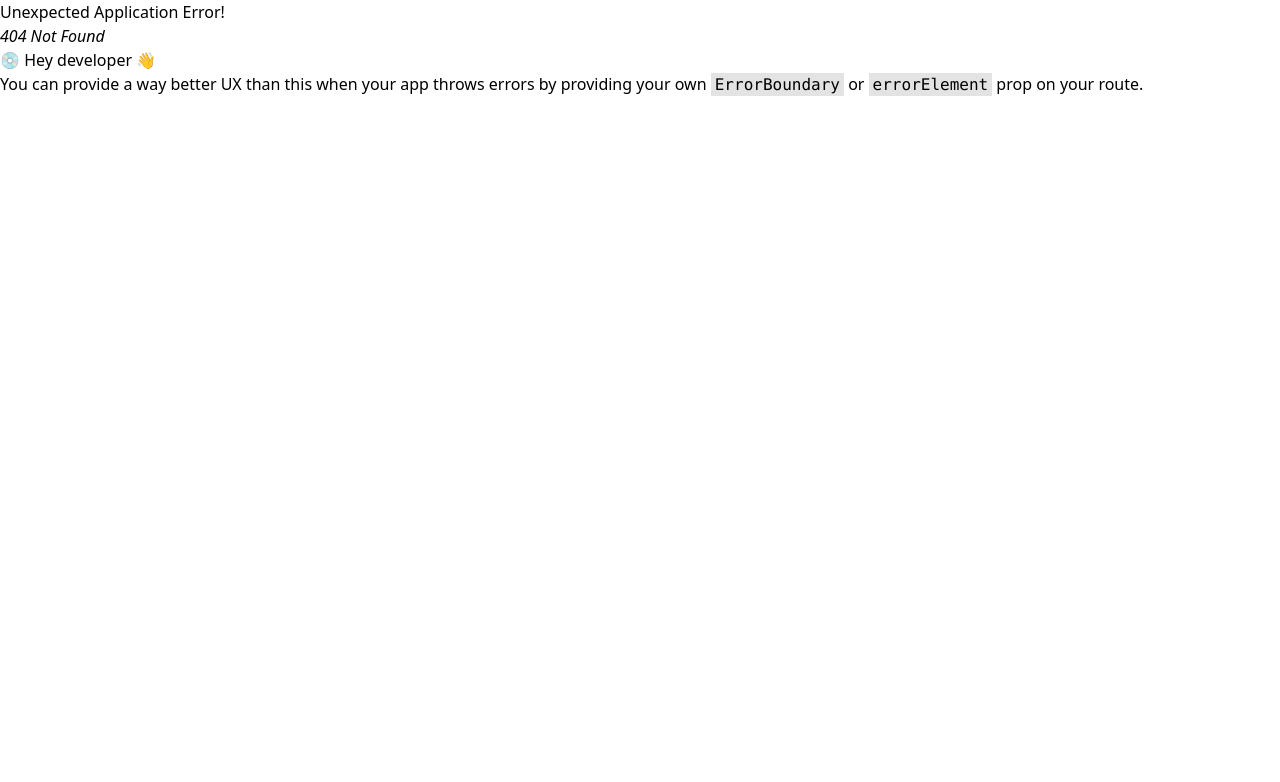
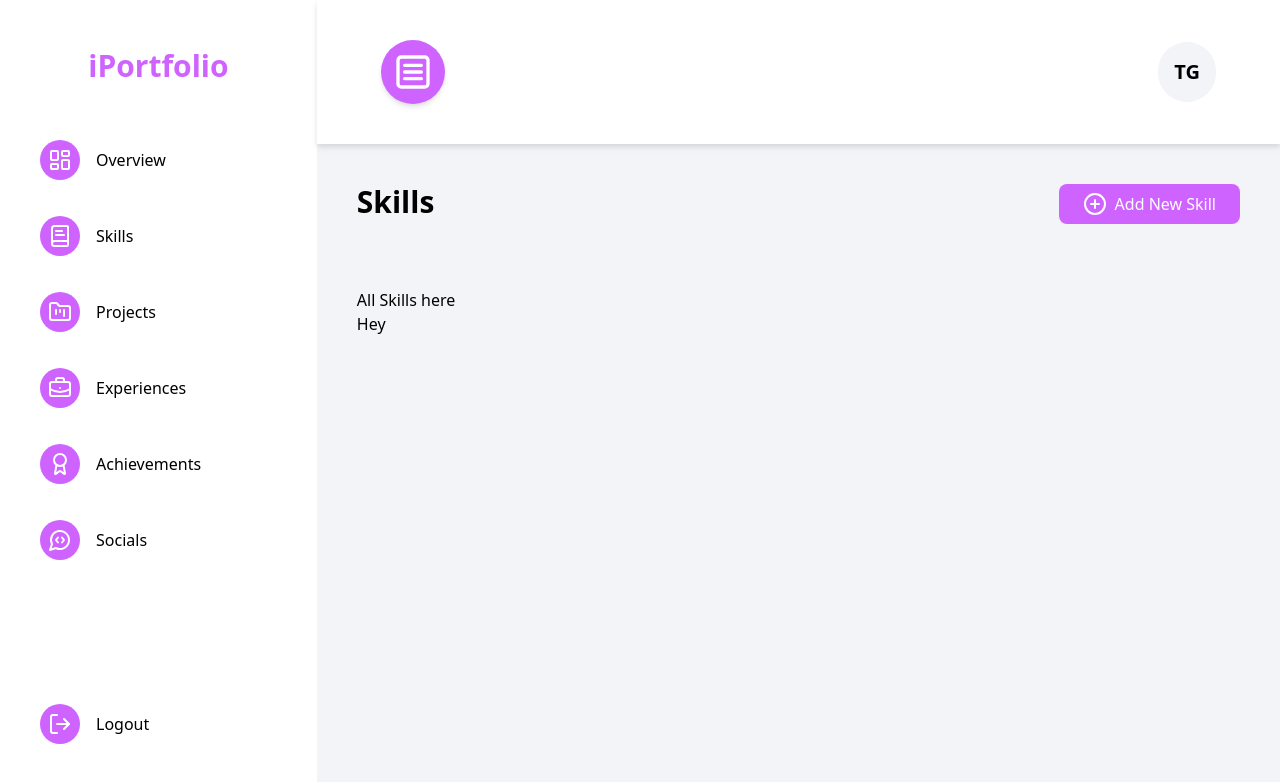
Before and after one commit to theodys-org/portfolio, a React (Vite) app: page /dashboard/skills in a window 1280 px wide. Before the commit this address had no page. Shown: the top 782 px of the page. Built offline with nearby package versions, Linux system fonts and the light colour scheme.

Commit message:
feat: update overview page

```diff
--- a/src/App.jsx
+++ b/src/App.jsx
@@ -3,8 +3,14 @@ import "./App.css";
 import Landing from "./pages/landing";
 import Login from "./pages/auth/Login";
 import SignUp from "./pages/auth/SignUp";
-import Dashboard from "./pages/dashboard";
 import Preview from "./pages/preview";
+import DasboardLayout from "./pages/dashboard/layouts";
+import Overview from "./pages/dashboard/pages/overview";
+import Skills from "./pages/dashboard/pages/skills";
+import Projects from "./pages/dashboard/pages/projects";
+import Achievements from "./pages/dashboard/pages/achievements";
+import Socials from "./pages/dashboard/pages/socials";
+import Experiences from "./pages/dashboard/pages/experiences";
 
 function App() {
   const router = createBrowserRouter([
@@ -22,7 +28,33 @@ function App() {
     },
     {
       path: "dashboard",
-      element: <Dashboard />,
+      element: <DasboardLayout />,
+      children: [
+        {
+          index: true,
+          element: <Overview />,
+        },
+        {
+          path: "skills",
+          element: <Skills />,
+        },
+        {
+          path: "projects",
+          element: <Projects />,
+        },
+        {
+          path: "achievements",
+          element: <Achievements />,
+        },
+        {
+          path: "socials",
+          element: <Socials />,
+        },
+        {
+          path: "experiences",
+          element: <Experiences />,
+        },
+      ],
     },
     {
       path: "preview",
--- /dev/null
+++ b/src/components/Sidebar.jsx
@@ -0,0 +1,35 @@
+import { LogOut } from "lucide-react";
+import { Link } from "react-router-dom";
+import K from "../constants";
+
+const Sidebar = () => {
+  return (
+    <div className="h-screen w-[400px] shadow-2xl flex flex-col px-8 py-12 ">
+      <span className="text-3xl font-bold text-primary text-center">
+        iPortfolio
+      </span>
+      <div className="flex flex-col gap-y-5 mt-12">
+        {K.NAVLINKS.map(({ icon, text, link }, index) => (
+          <Link
+            to={link}
+            key={index}
+            className="flex gap-x-4 items-center hover:bg-primary hover:text-white hover:rounded-md p-2"
+          >
+            <span className="bg-primary text-white p-2 rounded-full">
+              {icon}
+            </span>
+            <span>{text}</span>
+          </Link>
+        ))}
+      </div>
+      <button className="flex gap-x-4 items-center mt-auto hover:bg-primary hover:text-white hover:rounded-md p-2">
+        <span className="bg-primary text-white p-2 rounded-full">
+          <LogOut />
+        </span>
+        <span>Logout</span>
+      </button>
+    </div>
+  );
+};
+
+export default Sidebar;
--- /dev/null
+++ b/src/constants/index.jsx
@@ -0,0 +1,75 @@
+import {
+  Award,
+  BookText,
+  BriefcaseBusiness,
+  FolderKanban,
+  LayoutDashboard,
+  MessageCircleCode,
+} from "lucide-react";
+
+export default {
+  NAVLINKS: [
+    {
+      icon: <LayoutDashboard />,
+      text: "Overview",
+      link: "/dashboard",
+    },
+    {
+      icon: <BookText />,
+      text: "Skills",
+      link: "/dashboard/skills",
+      total: 40,
+    },
+    {
+      icon: <FolderKanban />,
+      text: "Projects",
+      link: "/dashboard/projects",
+      total: 100,
+    },
+    {
+      icon: <BriefcaseBusiness />,
+      text: "Experiences",
+      link: "/dashboard/experiences",
+      total: 9,
+    },
+    {
+      icon: <Award />,
+      text: "Achievements",
+      link: "/dashboard/achievements",
+      total: 10,
+    },
+    {
+      icon: <MessageCircleCode />,
+      text: "Socials",
+      link: "/dashboard/socials",
+      total: 4,
+    },
+  ],
+  OVERVIEW: [
+    {
+      icon: <BookText />,
+      text: "Skills",
+      total: 40,
+    },
+    {
+      icon: <FolderKanban />,
+      text: "Projects",
+      total: 100,
+    },
+    {
+      icon: <BriefcaseBusiness />,
+      text: "Experiences",
+      total: 9,
+    },
+    {
+      icon: <Award />,
+      text: "Achievements",
+      total: 10,
+    },
+    {
+      icon: <MessageCircleCode />,
+      text: "Socials",
+      total: 4,
+    },
+  ],
+};
--- /dev/null
+++ b/src/pages/dashboard/layouts/index.jsx
@@ -0,0 +1,24 @@
+import { Outlet } from "react-router-dom";
+import Sidebar from "../../../components/Sidebar";
+import { SquareMenu } from "lucide-react";
+
+const DasboardLayout = () => {
+  return (
+    <div className="flex">
+      <Sidebar />
+      <div className="bg-secondary w-full">
+        <div className="flex px-16 bg-white py-10 drop-shadow-md items-center">
+          <span className="p-3 bg-primary text-white rounded-full shadow-md hover:bg-white hover:text-primary">
+            <SquareMenu className="size-10" />
+          </span>
+          <span className="ml-auto bg-secondary p-4 rounded-full">
+            <span className="text-xl font-semibold">TG</span>
+          </span>
+        </div>
+        <Outlet />
+      </div>
+    </div>
+  );
+};
+
+export default DasboardLayout;
--- /dev/null
+++ b/src/pages/dashboard/layouts/pagesLayout.jsx
@@ -0,0 +1,18 @@
+import { PlusCircleIcon } from "lucide-react";
+
+const PagesLayout = ({ headerText, buttonText, children }) => {
+  return (
+    <div className="p-10 flex flex-col gap-y-16">
+      <div className="flex ">
+        <h1 className="text-3xl font-bold">{headerText}</h1>
+        <button className="bg-primary text-white px-6 py-2 ml-auto rounded-lg flex gap-x-2">
+          <PlusCircleIcon />
+          {buttonText}
+        </button>
+      </div>
+      <div className="">{children}</div>
+    </div>
+  );
+};
+
+export default PagesLayout;
--- /dev/null
+++ b/src/pages/dashboard/pages/achievements.jsx
@@ -0,0 +1,11 @@
+import PagesLayout from "../layouts/pagesLayout";
+
+const Achievements = () => {
+  return (
+    <PagesLayout headerText="Achievements" buttonText="Add New Achievement">
+      <span>Achievements List here</span>
+    </PagesLayout>
+  );
+};
+
+export default Achievements;
--- /dev/null
+++ b/src/pages/dashboard/pages/experiences.jsx
@@ -0,0 +1,10 @@
+import PagesLayout from "../layouts/pagesLayout";
+const Experiences = () => {
+  return (
+    <PagesLayout headerText="Experiences" buttonText="Add New Experience">
+      <span>Experience List here</span>
+    </PagesLayout>
+  );
+};
+
+export default Experiences;
--- /dev/null
+++ b/src/pages/dashboard/pages/overview.jsx
@@ -0,0 +1,23 @@
+import K from "../../../constants";
+const Overview = () => {
+  return (
+    <div className="p-10">
+      <div className="grid grid-cols-3 gap-10">
+        {K.OVERVIEW.map(({ icon, text, total }, index) => (
+          <div
+            key={index}
+            className="h-40 shadow-md bg-white p-6 flex flex-col justify-between"
+          >
+            <div className="flex justify-between">
+              <span className="text-primary">{icon}</span>
+              <span className="text-lg font-semibold">{text}</span>
+            </div>
+            <span className="text-2xl font-semibold">{total}</span>
+          </div>
+        ))}
+      </div>
+    </div>
+  );
+};
+
+export default Overview;
--- /dev/null
+++ b/src/pages/dashboard/pages/projects.jsx
@@ -0,0 +1,10 @@
+import PagesLayout from "../layouts/pagesLayout";
+const Projects = () => {
+  return (
+    <PagesLayout headerText="Projects" buttonText="Add New Project">
+      <span>Project List here</span>
+    </PagesLayout>
+  );
+};
+
+export default Projects;
--- /dev/null
+++ b/src/pages/dashboard/pages/skills.jsx
@@ -0,0 +1,12 @@
+import PagesLayout from "../layouts/pagesLayout";
+
+const Skills = () => {
+  return (
+    <PagesLayout headerText="Skills" buttonText="Add New Skill">
+      <span>All Skills here</span>
+      <p>Hey</p>
+    </PagesLayout>
+  );
+};
+
+export default Skills;
--- /dev/null
+++ b/src/pages/dashboard/pages/socials.jsx
@@ -0,0 +1,10 @@
+import PagesLayout from "../layouts/pagesLayout";
+const Socials = () => {
+  return (
+    <PagesLayout headerText="Socials" buttonText="Add New Social">
+      <span>Social List here</span>
+    </PagesLayout>
+  );
+};
+
+export default Socials;
--- a/tailwind.config.js
+++ b/tailwind.config.js
@@ -2,7 +2,12 @@
 export default {
   content: ["./index.html", "./src/**/*.{js,ts,jsx,tsx}"],
   theme: {
-    extend: {},
+    extend: {
+      colors: {
+        primary: "#CF63FF",
+        secondary: "#F3F4F7",
+      },
+    },
   },
   plugins: [],
 };
```
